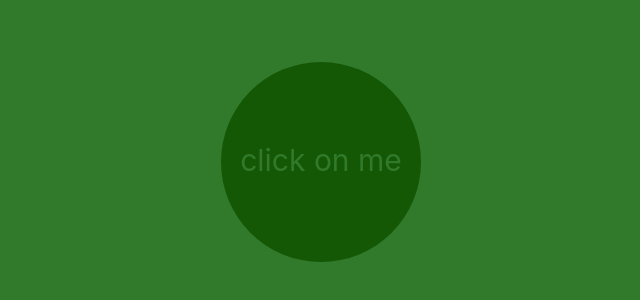
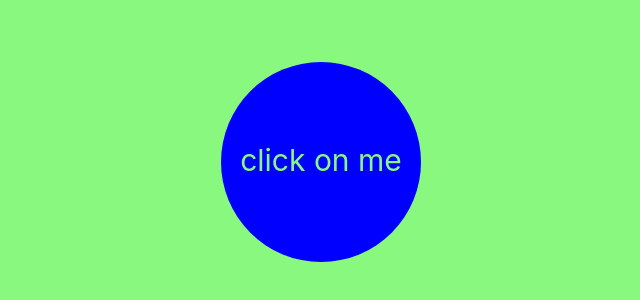
Before and after one commit to tms-js-pro-fe-68/alesia-dubik, a React (Vite) app: page / in a window 1280 px wide. Shown: the part 238-538 px from the top of the page, without its empty margins (319-959 px from the left). Built offline with nearby package versions, Linux system fonts and the light colour scheme.

Commit message:
correct button with react

```diff
--- a/src/App.jsx
+++ b/src/App.jsx
@@ -1,8 +1,14 @@
-import React from "react"
-import changeColor from "./changeColor"
+import React, { useState } from "react"
+
 
 export default function App() {
+  const [color, setColor] = useState('blue');
+
+  function changeColor() {
+    return setColor((prevColor) => (prevColor === 'blue' ? 'green' : 'blue'));
+  }
+
   return (
-    <div id="circle" className="green-circle" onClick={changeColor} role="button" tabIndex={0}>click on me</div>
+    <div className="circle" style={{background: color}} onClick={changeColor} role="button" tabIndex={0}>click on me</div>
   )
 }
--- a/src/changeColor.jsx
+++ /dev/null
@@ -1,9 +0,0 @@
-
-export default function changeColor(){
-    const elem = document.querySelector("#circle")
-   if(elem.className==="green-circle"){
-    elem.className="white-circle";
-   }else {
-    elem.className="green-circle";
-   }
-}
--- a/src/index.css
+++ b/src/index.css
@@ -6,29 +6,16 @@ body {
     sans-serif;
   -webkit-font-smoothing: antialiased;
   -moz-osx-font-smoothing: grayscale;
-  background-color: #317a2b;
+  background-color: #88f87e;
 }
 
-.white-circle {
-  background-color: #ffffff;
+.circle {
   width: 200px;
   height: 120px;
   border-radius: 100px;
   font-size: 30px;
-  color: #317a2b;
+  color: #88f87e;
   padding-top: 80px;
   margin: 300px auto;
   text-align: center;
 }
-
-.green-circle {
-  background-color: #145806;
-  width: 200px;
-  height: 120px;
-  border-radius: 100px;
-  font-size: 30px;
-  color: #317a2b;
-  padding-top: 80px;
-  margin: 300px auto;
-  text-align: center;
-}
```
Also changed, not shown: .eslintrc.js.
